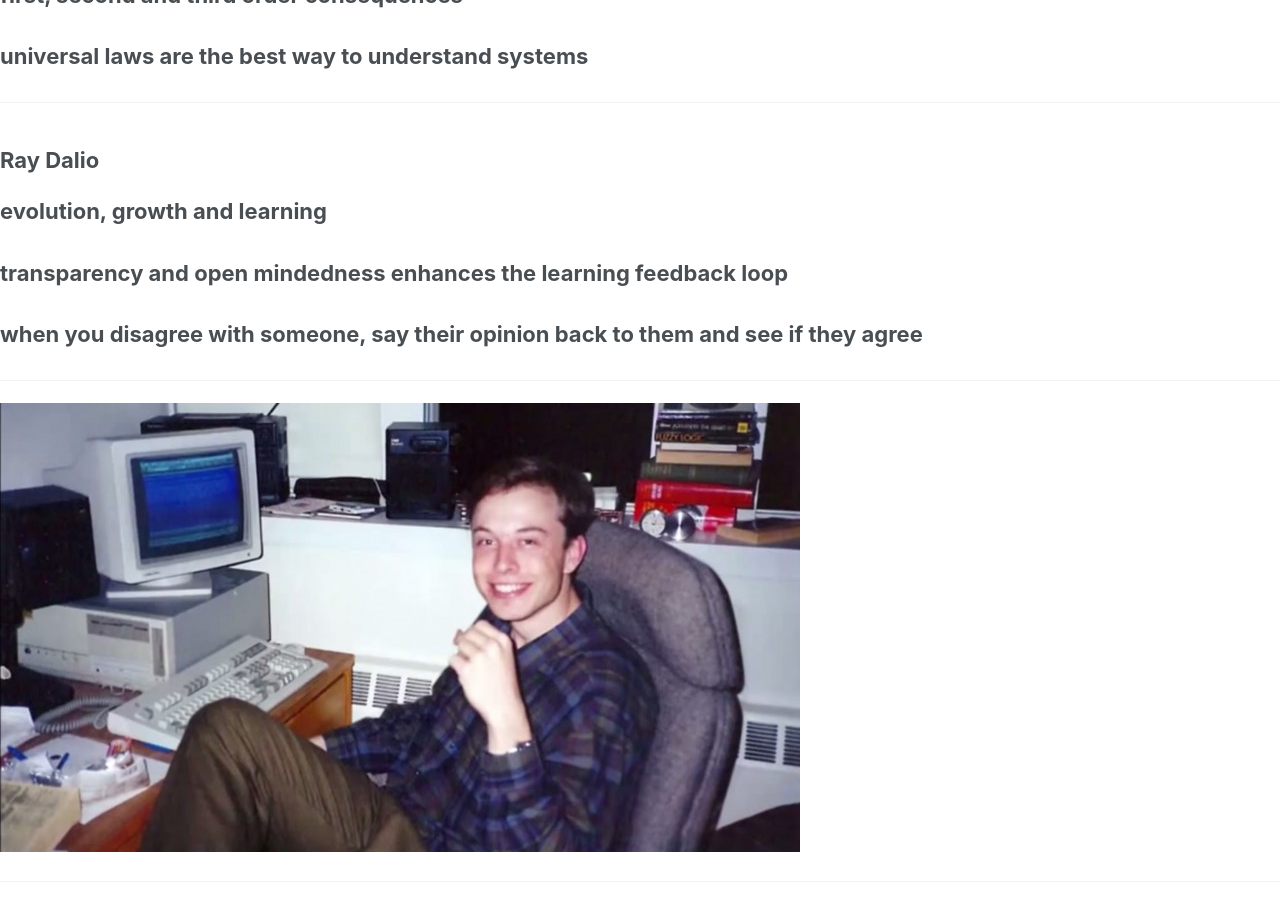
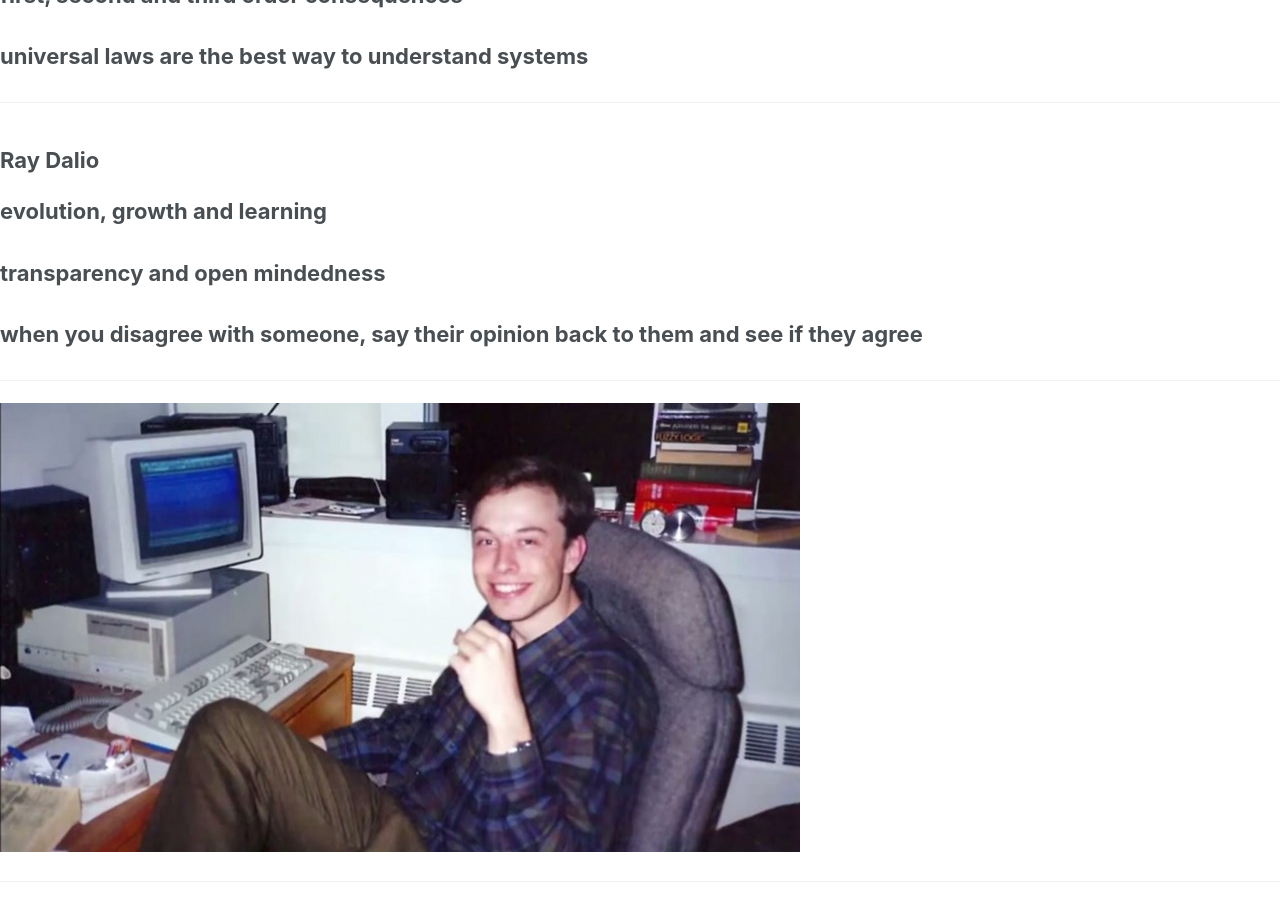
Before and after one commit to ADGEfficiency/adgefficiency.github.io, a Jekyll site: the page built from PITCHME.md, in a window 1280 px wide and 900 px high, scrolled down 2763 px. Built offline with Jekyll 4.4.1, drawn with Linux system fonts in a browser that asks for light colours; nearby versions of some CDN libraries; our own code applies the rules of GitHub Pages for plain Markdown files.

Commit message:
mentors talk

```diff
--- a/PITCHME.md
+++ b/PITCHME.md
@@ -66,7 +66,7 @@
 
 **evolution, growth and learning**
 
-**transparency and open mindedness enhances the learning feedback loop**
+**transparency and open mindedness**
 
 **when you disagree with someone, say their opinion back to them and see if they agree**
 
```
